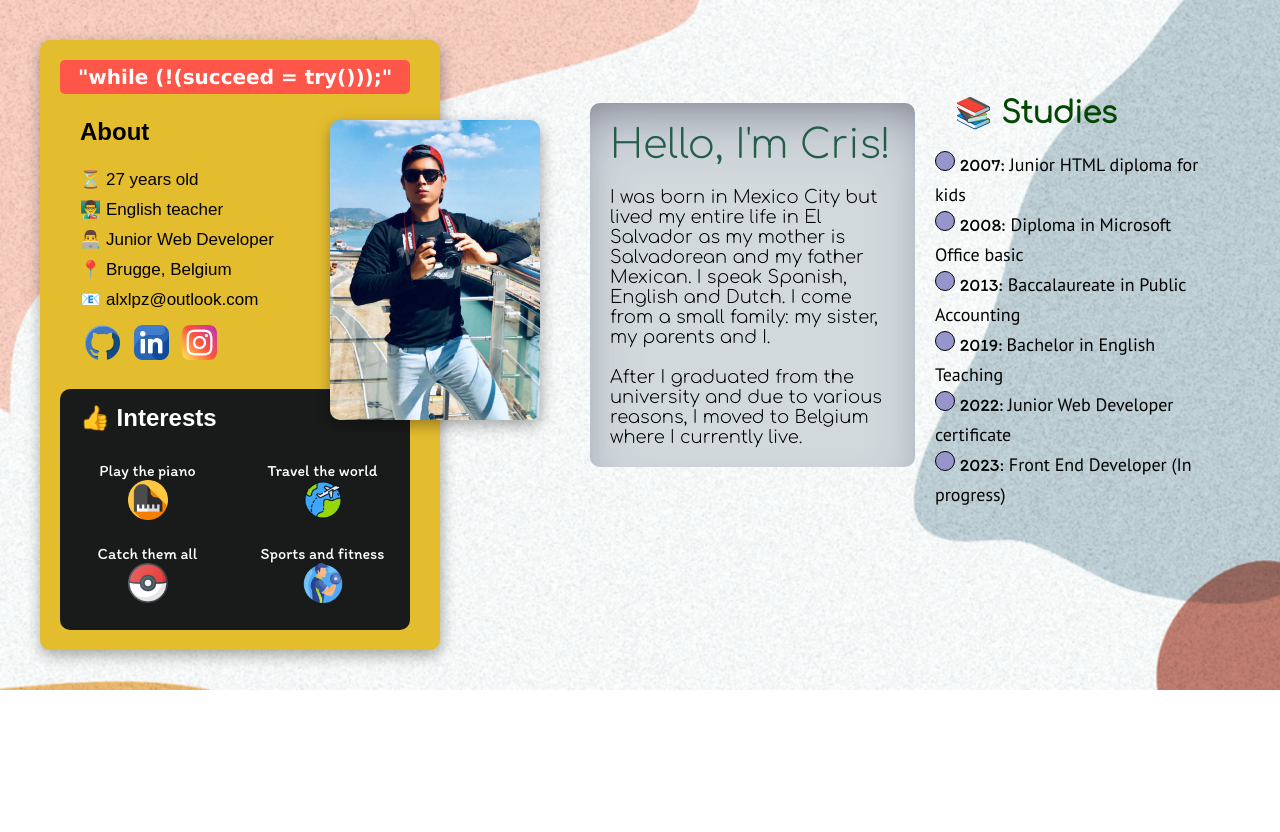
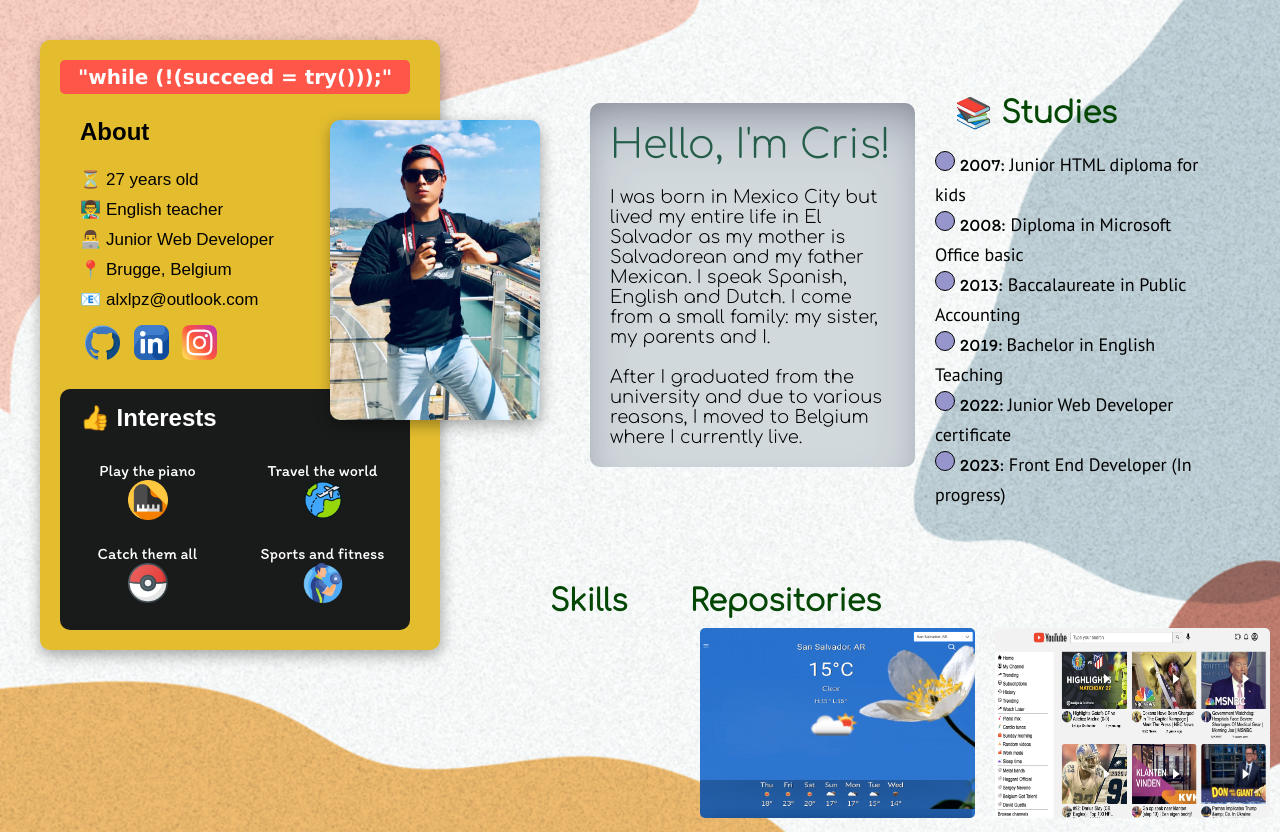
Before and after one commit to alexander-lopez-s/my-portafolio, a website: page index.html in a window 1280 px wide. Before the commit the page ends 800 px from the top, so only its background shows below. Drawn offline with Linux system fonts and the light colour scheme.

Commit message:
Repositories added

```diff
--- a/index.html
+++ b/index.html
@@ -111,9 +111,30 @@
               </p>
             </div>
           </div>
+          <div class="skills-repositories">
+            <div class="skills">
+              <h1>Skills</h1>
+            </div>
+            <div class="repo-container">
+              <h1>Repositories</h1>
+              <div class="links">
+                <a href="https://hack-the-weathers.netlify.app/">
+                  <img id="img-1" src="./public/weather.png" alt="weather-app"
+                /></a>
+                <a href="https://youtube-music-video-app.netlify.app/">
+                  <img
+                    id="img-2"
+                    src="./public/youtube.png"
+                    alt="Youtube-clone"
+                /></a>
+              </div>
+            </div>
+          </div>
         </div>
       </section>
+      <!-- Section -->
     </div>
+
     <script src="../main.js" defer></script>
   </body>
 </html>
--- a/styles/styles.css
+++ b/styles/styles.css
@@ -209,6 +209,46 @@
   font-size: 18px;
 }
 
+/** Repositories Styles **/
+
+.skills-repositories {
+  display: flex;
+  flex-direction: row;
+}
+
+.skills {
+  width: 50%;
+}
+
+.skills h1 {
+  font-family: "Comfortaa", cursive;
+  font-size: 30px;
+  margin-top: 15px;
+  color: rgb(4, 71, 4);
+}
+
+.links {
+  display: flex;
+  flex-direction: row;
+  justify-content: center;
+  align-content: center;
+  align-items: center;
+}
+
+.repo-container img {
+  width: 275px;
+  height: 190px;
+  margin: 10px;
+  border-radius: 5px;
+}
+
+.repo-container h1 {
+  font-family: "Comfortaa", cursive;
+  font-size: 30px;
+  margin-top: 15px;
+  color: rgb(4, 71, 4);
+}
+
 /** Animations CSS **/
 
 .photo-container img:hover {
```
Also changed, not shown: public/weather.png (added), public/youtube.png (added).
